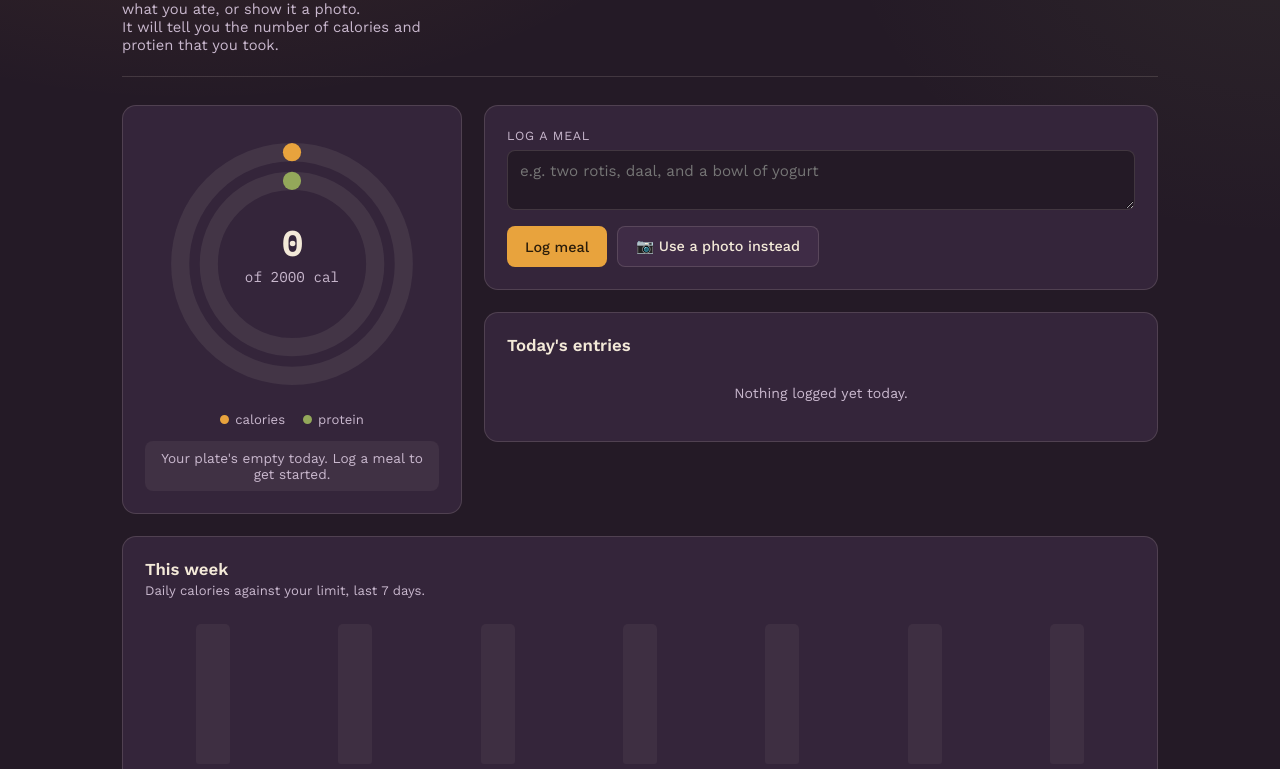
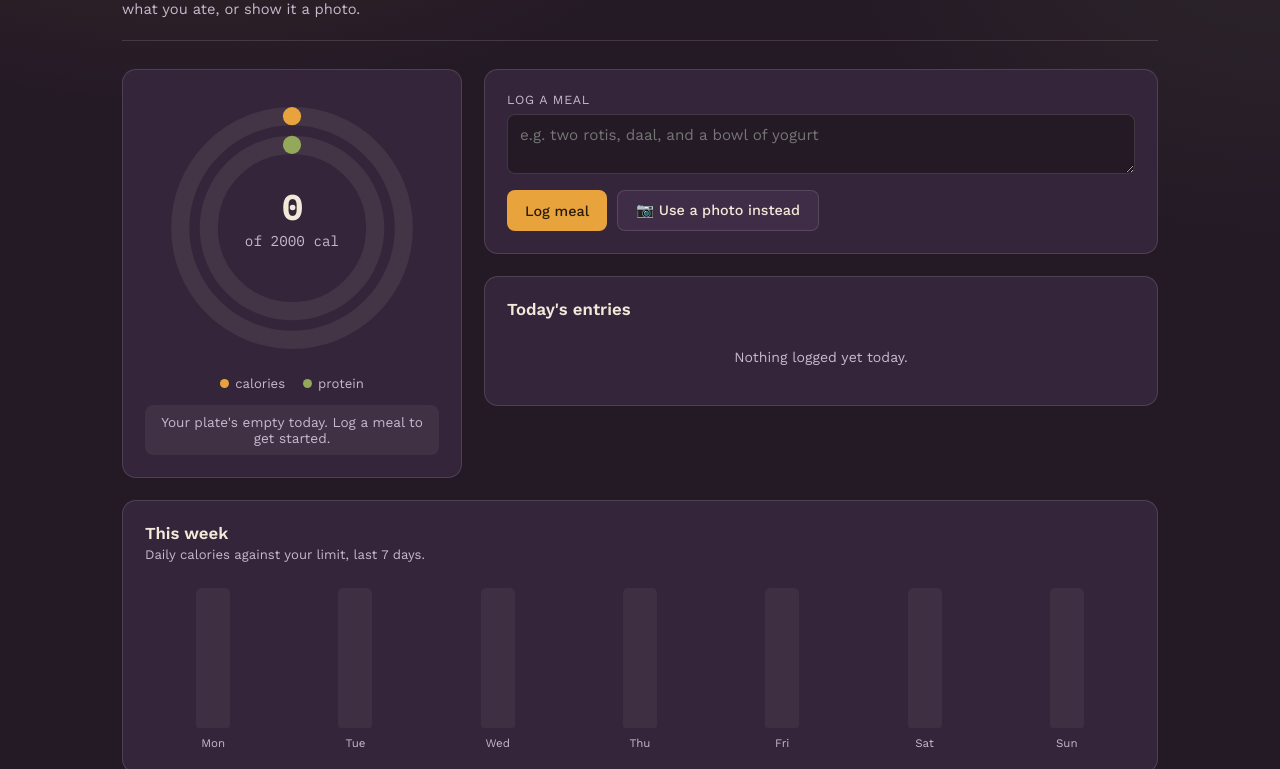
Before and after one commit to nabeel187/thali-app, a website: page public/index.html in a window 1280 px wide. Shown: the part 92-861 px from the top of the page. Drawn offline with nearby package versions, Linux system fonts and the light colour scheme.

Commit message:
Update index.html
coming back to normal

```diff
--- a/public/index.html
+++ b/public/index.html
@@ -16,7 +16,7 @@
     <div class="brand">
       <h1 class="display">Thali</h1>
       <p>A running record of what's on your plate. Tell it what you ate, or show it a photo.</p>
-      <p>It will tell you the number of calories and protien that you took.</p>
+
     </div>
     <button class="icon-btn" id="openSettings">⚙ Set your limit</button>
   </header>
```
